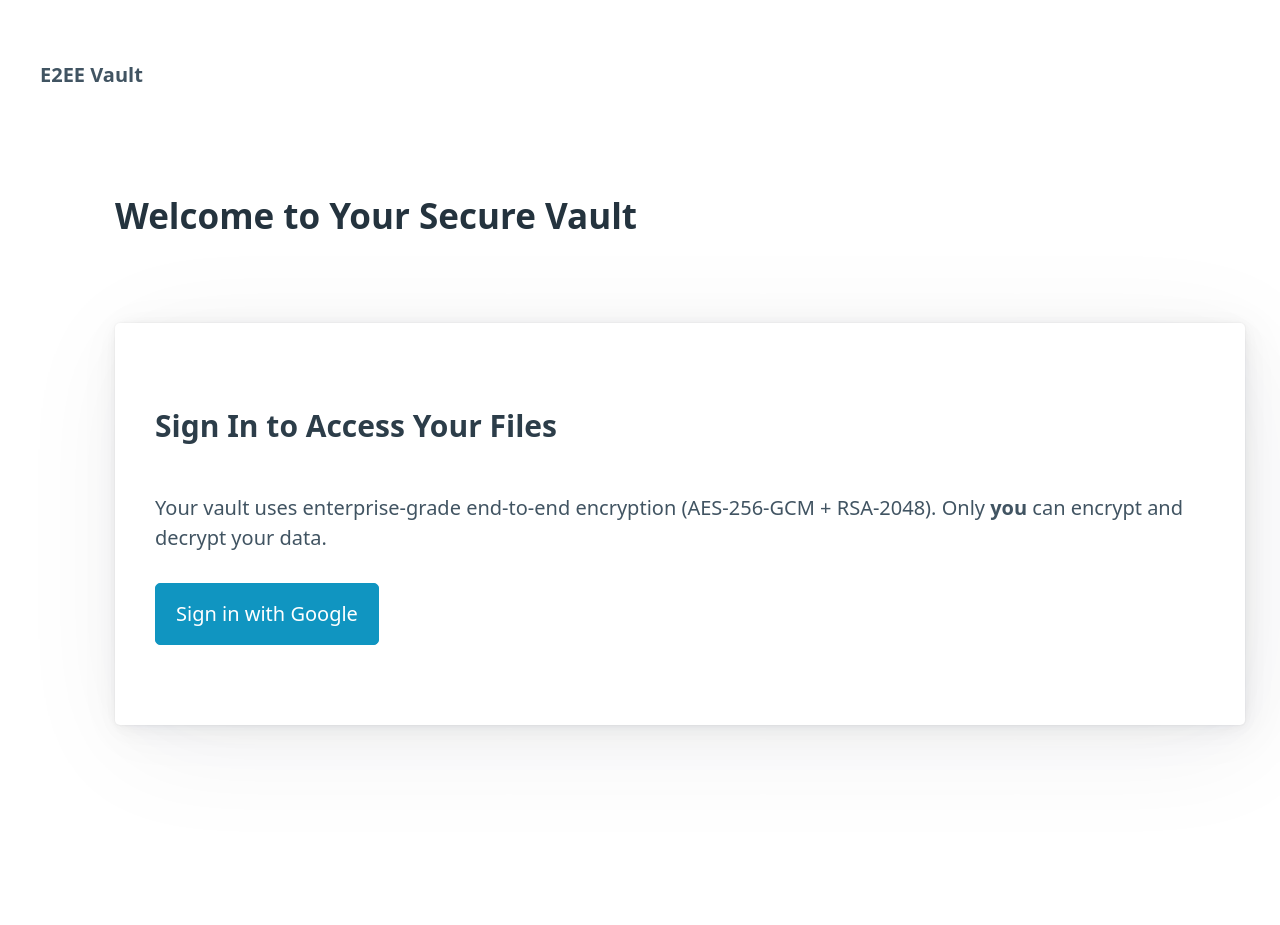
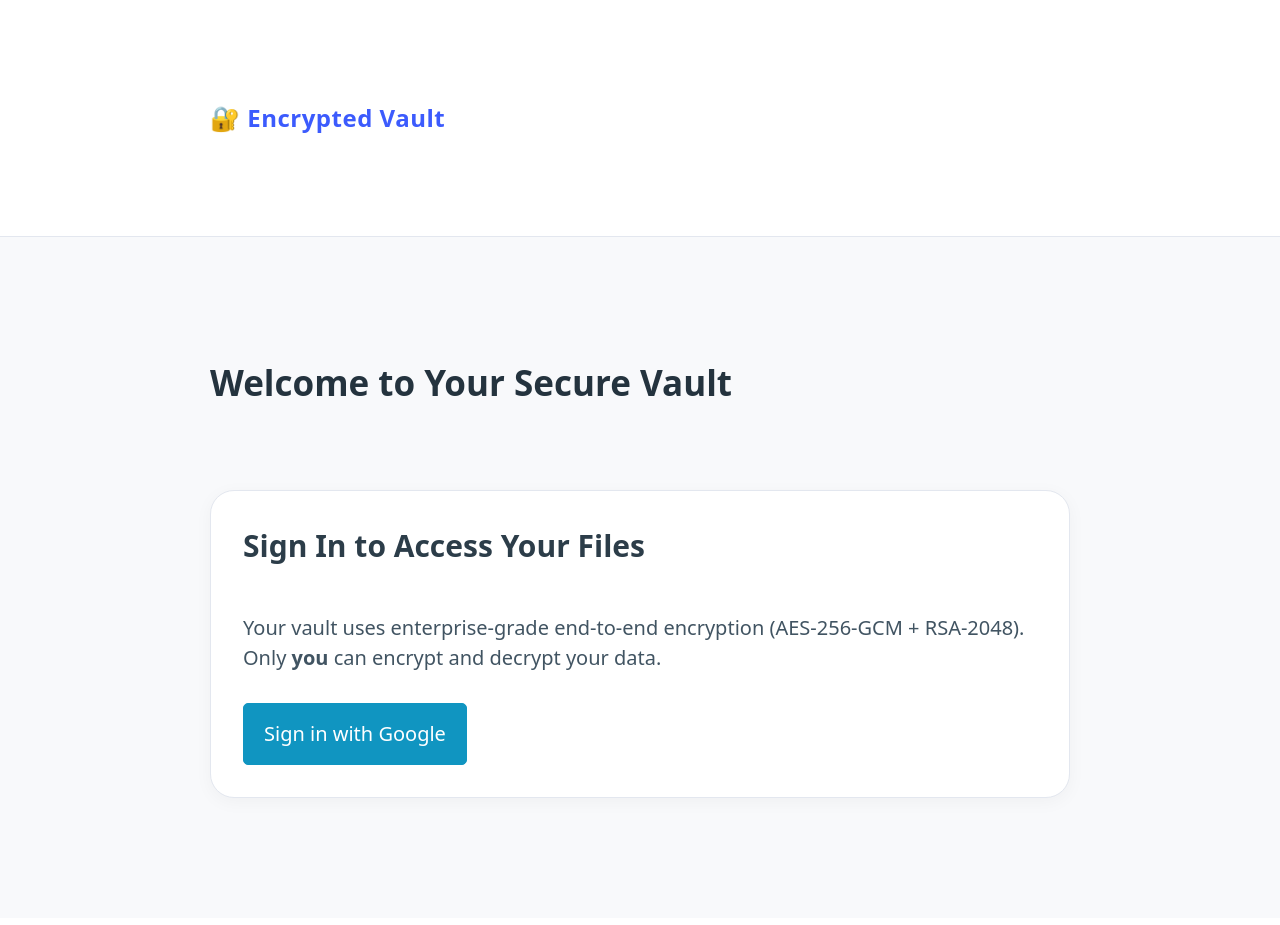
Before and after one commit to Mber-ui/E2EEVaultProject, a Flask app: page / in a window 1280 px wide. After the commit the page ends 800 px from the top, so only its background shows below. Run offline with Flask 3, Linux system fonts and the light colour scheme.

Commit message:
Update layout.html

```diff
--- a/Templates/layout.html
+++ b/Templates/layout.html
@@ -1,37 +1,131 @@
-<!doctype html>
-<html lang="en">
+<!DOCTYPE html>
+<html lang="en" data-theme="light">
 <head>
-    <meta charset="utf-8">
-    <meta name="viewport" content="width=device-width,initial-scale=1">
-    <title>E2EE Vault</title>
+    <meta charset="UTF-8">
+    <title>Encrypted Vault</title>
 
-    <link rel="stylesheet" href="https://unpkg.com/@picocss/pico/css/pico.min.css">
+    <!-- PicoCSS -->
+    <link rel="stylesheet" href="https://unpkg.com/@picocss/pico@1.5.10/css/pico.min.css">
+
+    <!-- Icons -->
+    <link rel="stylesheet" href="https://cdn.jsdelivr.net/npm/bootstrap-icons@1.11.3/font/bootstrap-icons.css">
 
     <style>
-        body { margin: 2rem; }
-        .vault-box {
-            padding: 1.5rem;
-            background: #f3f3f3;
-            border-radius: 12px;
+        :root {
+            --brand-primary: #3c5bfd;
+            --brand-secondary: #eef1ff;
+            --brand-accent: #5d7bff;
+        }
+
+        body {
+            background: #f8f9fb;
+        }
+
+        header {
+            margin-bottom: 2rem;
+            padding: 0.75rem 0 1.2rem;
+            background: white;
+            border-bottom: 1px solid #e3e7ef;
+        }
+
+        nav ul li strong {
+            color: var(--brand-primary);
+            font-size: 1.2rem;
+            letter-spacing: 0.5px;
+        }
+
+        .container {
+            max-width: 860px;
+            margin: auto;
+        }
+
+        .vault-card {
+            padding: 1.6rem;
+            border-radius: 1.2rem;
+            background: white;
+            border: 1px solid #e3e7ef;
+            box-shadow: 0 4px 18px rgba(0,0,0,0.04);
+            margin-bottom: 2rem;
+            transition: transform .2s, box-shadow .2s;
+        }
+
+        .vault-card:hover {
+            transform: translateY(-2px);
+            box-shadow: 0 6px 24px rgba(0,0,0,0.07);
+        }
+
+        .file-row {
+            display: flex;
+            justify-content: space-between;
+            align-items: center;
+            padding: .75rem 1rem;
+            background: #f1f3f7;
+            border-radius: .6rem;
+            margin-bottom: 0.7rem;
+            transition: background .2s, transform .1s;
+        }
+
+        .file-row:hover {
+            background: #e6e9f0;
+            transform: scale(1.01);
+        }
+
+        .file-label {
+            display: flex;
+            align-items: center;
+            gap: .7rem;
+        }
+
+        .banner {
+            background: #d3f9d8;
+            color: #0a7029;
+            padding: 0.75rem 1rem;
+            border-radius: .6rem;
+            margin-bottom: 1.5rem;
+            border: 1px solid #b2f2bb;
+        }
+
+        /* Drag & Drop upload box */
+        .drop-zone {
+            padding: 2rem;
+            border: 2px dashed #b8c0d4;
+            background: #f9fafc;
+            border-radius: 1rem;
+            text-align: center;
+            transition: border-color .3s, background .3s;
+        }
+
+        .drop-zone.dragover {
+            border-color: var(--brand-primary);
+            background: var(--brand-secondary);
+        }
+
+        .drop-zone p {
+            margin-top: 0.4rem;
+            color: #6c7485;
         }
     </style>
 </head>
 
 <body>
-    <nav>
+
+<header>
+    <nav class="container">
         <ul>
-            <li><strong>E2EE Vault</strong></li>
+            <li><strong>🔐 Encrypted Vault</strong></li>
         </ul>
         <ul>
-            {% if session.get("email") %}
-                <li>{{ session.email }}</li>
-                <li><a href="/logout" role="button" class="secondary">Logout</a></li>
+            {% if session.get('email') %}
+                <li><a href="/vault">Vault</a></li>
+                <li><a href="/logout" role="button" class="secondary outline">Logout</a></li>
             {% endif %}
         </ul>
     </nav>
+</header>
 
-    <main class="container">
-        {% block content %}{% endblock %}
-    </main>
+<main class="container">
+    {% block content %}{% endblock %}
+</main>
+
 </body>
 </html>
```
